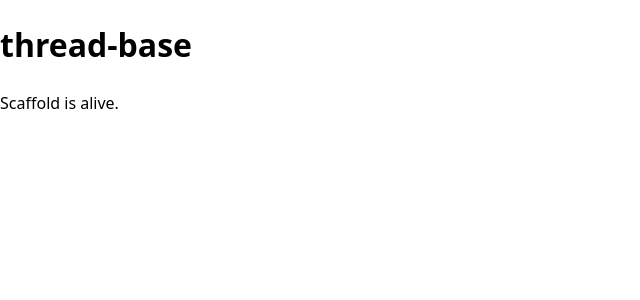
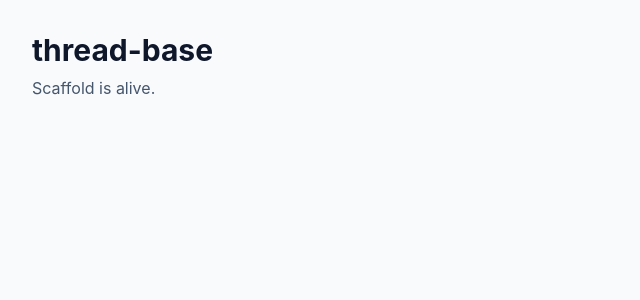
Before and after one commit to noxsii/thread-base, a Vue app: page / in a window 1280 px wide. Shown: the top 300 px of the page, without its empty margins (0-640 px from the left). Built offline with nearby package versions, Linux system fonts and the light colour scheme.

Commit message:
Add Tailwind CSS v4 via @tailwindcss/vite plugin

```diff
--- a/package.json
+++ b/package.json
@@ -26,8 +26,10 @@
     "vue": "^3.5.33"
   },
   "devDependencies": {
+    "@tailwindcss/vite": "^4.2.4",
     "@types/node": "^25.6.0",
     "@vitejs/plugin-vue": "^6.0.6",
+    "tailwindcss": "^4.2.4",
     "typescript": "^6.0.3",
     "vite": "^8.0.10",
     "vite-plugin-vue-devtools": "^8.1.1",
--- a/src/App.vue
+++ b/src/App.vue
@@ -1,8 +1,8 @@
 <script setup lang="ts"></script>
 
 <template>
-  <main>
-    <h1>thread-base</h1>
-    <p>Scaffold is alive.</p>
+  <main class="min-h-screen bg-slate-50 p-8">
+    <h1 class="text-3xl font-bold text-slate-900">thread-base</h1>
+    <p class="mt-2 text-slate-600">Scaffold is alive.</p>
   </main>
 </template>
--- a/src/assets/main.css
+++ b/src/assets/main.css
@@ -1,9 +1 @@
-:root {
-  font-family: system-ui, -apple-system, sans-serif;
-  line-height: 1.5;
-}
-
-body {
-  margin: 0;
-  min-height: 100vh;
-}
+@import 'tailwindcss';
--- a/vite.config.ts
+++ b/vite.config.ts
@@ -2,7 +2,8 @@ import { defineConfig } from 'vite'
 import vue from '@vitejs/plugin-vue'
 import vueDevTools from 'vite-plugin-vue-devtools'
 import tsconfigPaths from 'vite-tsconfig-paths'
+import tailwindcss from '@tailwindcss/vite'
 
 export default defineConfig({
-  plugins: [vue(), vueDevTools(), tsconfigPaths()],
+  plugins: [vue(), vueDevTools(), tsconfigPaths(), tailwindcss()],
 })
```
Also changed, not shown: 1 other file (tests, documents, lock files or other folders).
